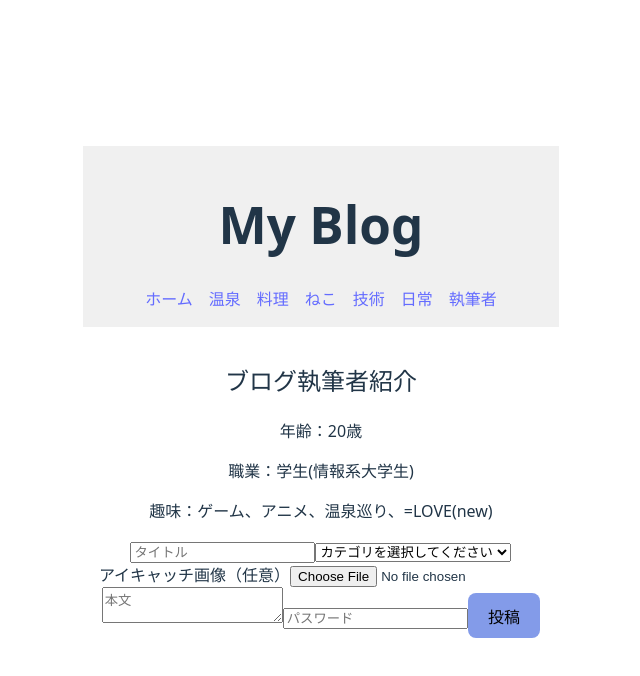
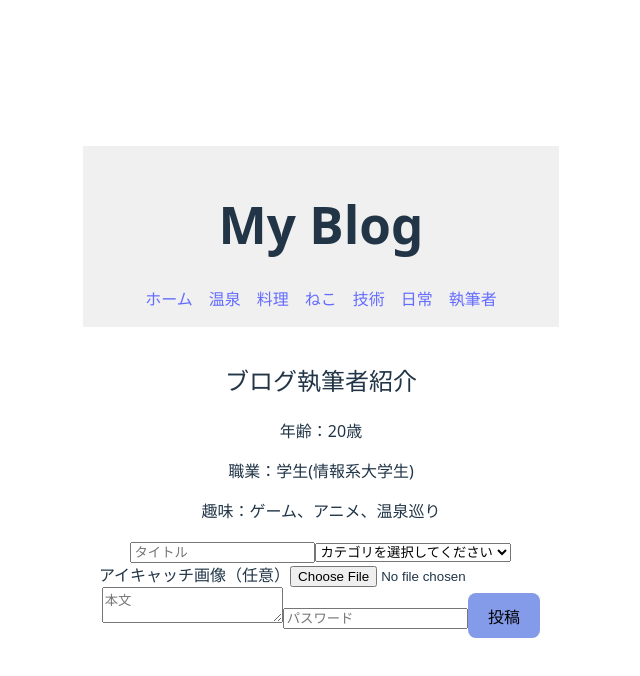
Before and after one commit to sakanataro0113/vite-project, a React (Vite) app: page /profile in a window 1280 px wide. Shown: the top 676 px of the page, without its empty margins (319-959 px from the left). Built offline with nearby package versions, Linux system fonts and the light colour scheme.

Commit message:
プロフ編集

```diff
--- a/src/components/profile.tsx
+++ b/src/components/profile.tsx
@@ -4,7 +4,7 @@ export default function Profile(){
             <h2>ブログ執筆者紹介</h2>
             <p>年齢：20歳</p>
             <p>職業：学生(情報系大学生)</p>
-            <p>趣味：ゲーム、アニメ、温泉巡り、=LOVE(new)</p>
+            <p>趣味：ゲーム、アニメ、温泉巡り</p>
         </div>
     )
 }
```
